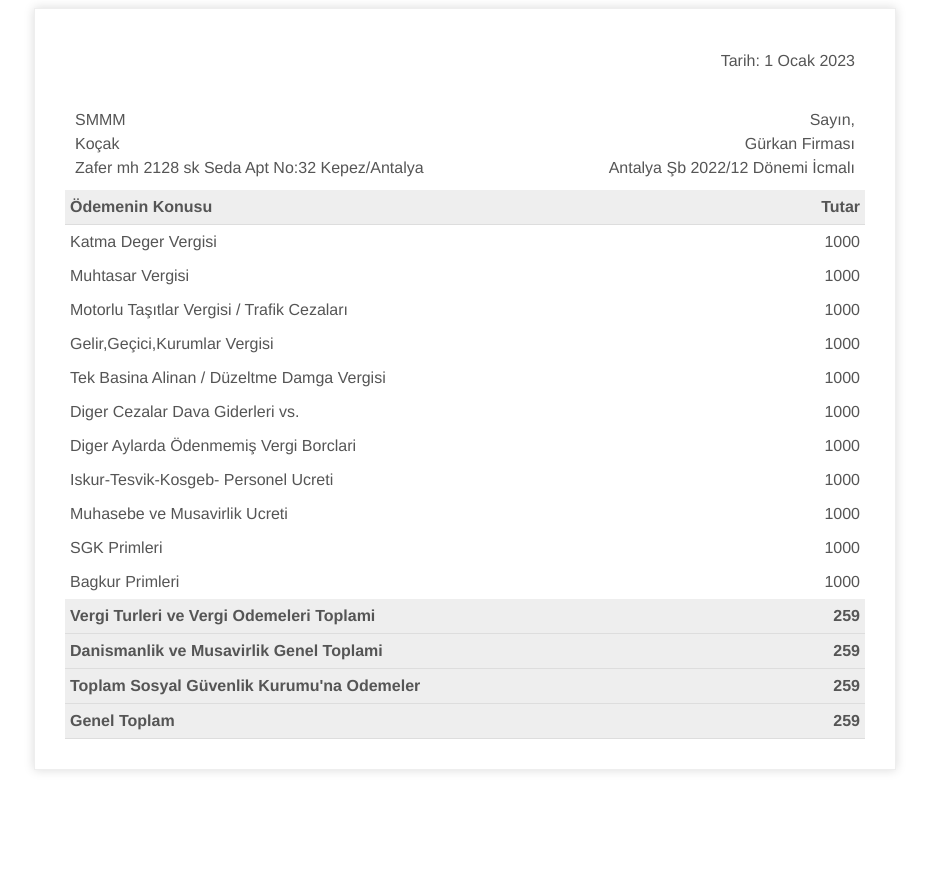
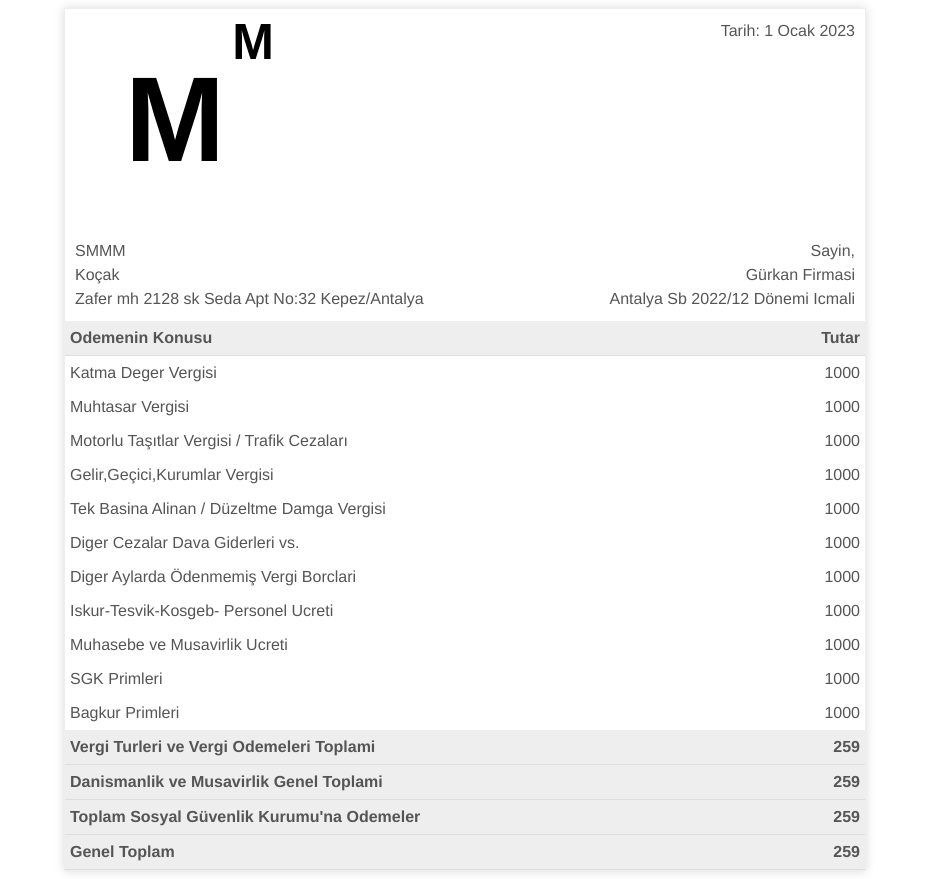
Before and after one commit to BulgurHan/icmal, a Django app: template templates/pdf.html in a window 1280 px wide. Shown: the whole page, without its empty margins (175-1104 px from the left). Before the commit the page ends 772 px from the top, so only its background shows below. Run offline with Django 4.2, Linux system fonts and the light colour scheme; the template is opened without the code that fills it, so the values that code supplies are empty.

Commit message:
pdf tekrardan yapıldı

```diff
--- a/templates/pdf.html
+++ b/templates/pdf.html
@@ -18,15 +18,11 @@
 
 			body h1 {
 				font-weight: 300;
-				margin-bottom: 0px;
-				padding-bottom: 0px;
 				color: #000;
 			}
 
 			body h3 {
 				font-weight: 300;
-				margin-top: 10px;
-				margin-bottom: 20px;
 				font-style: italic;
 				color: #555;
 			}
@@ -38,7 +34,6 @@
 			.invoice-box {
 				max-width: 800px;
 				margin: auto;
-				padding: 30px;
 				border: 1px solid #eee;
 				box-shadow: 0 0 10px rgba(0, 0, 0, 0.15);
 				font-size: 16px;
@@ -63,9 +58,6 @@
 				text-align: right;
 			}
 
-			.invoice-box table tr.top table td {
-				padding-bottom: 20px;
-			}
 
 			.invoice-box table tr.top table td.title {
 				font-size: 45px;
@@ -81,6 +73,7 @@
 			}
 
 
+
 			.invoice-box table tr.item td {
 				border-bottom: 1px solid #eee;
 			}
@@ -92,6 +85,29 @@
 			.invoice-box table tr.total td:nth-child(2) {
 				border-top: 2px solid #eee;
 				font-weight: bold;
+			}
+			.logo {
+      				width: 200px;
+      				height: 200px;
+      				position: relative;
+      				display: flex;
+      				justify-content: center;
+      				align-items: center;
+      				font-size: 120px;
+      				color: black;
+      				font-weight: bold;
+      				text-transform: uppercase;
+      				font-family: Arial, sans-serif;
+    			}
+
+			/* small m in top right corner */
+			.logo::after {
+				content: "m";
+				position: absolute;
+				font-size: 50px;
+				color: black;
+				top: 1px;
+				right: 1px;
 			}
 
 			@media only screen and (max-width: 600px) {
@@ -119,12 +135,13 @@
 						<table>
 							<tr>
 								<td class="title">
-
+									  <div class="logo">
+   										 M
+  									  </div>
 								</td>
 
 								<td>
-
-									Tarih: 1 Ocak 2023<br />
+									Tarih: 1 Ocak 2023
 								</td>
 							</tr>
 						</table>
@@ -142,9 +159,9 @@
 								</td>
 
 								<td>
-									Sayın,<br />
-									Gürkan Firması<br />
-									Antalya Şb 2022/12 Dönemi İcmalı
+									Sayin,<br />
+									Gürkan Firmasi<br />
+									Antalya Sb 2022/12 Dönemi Icmali
 
 								</td>
 							</tr>
@@ -153,7 +170,7 @@
 				</tr>
 
 				<tr class="heading">
-					<td>Ödemenin Konusu</td>
+					<td>Odemenin Konusu</td>
 
 					<td>Tutar  </td>
 				</tr>
```
